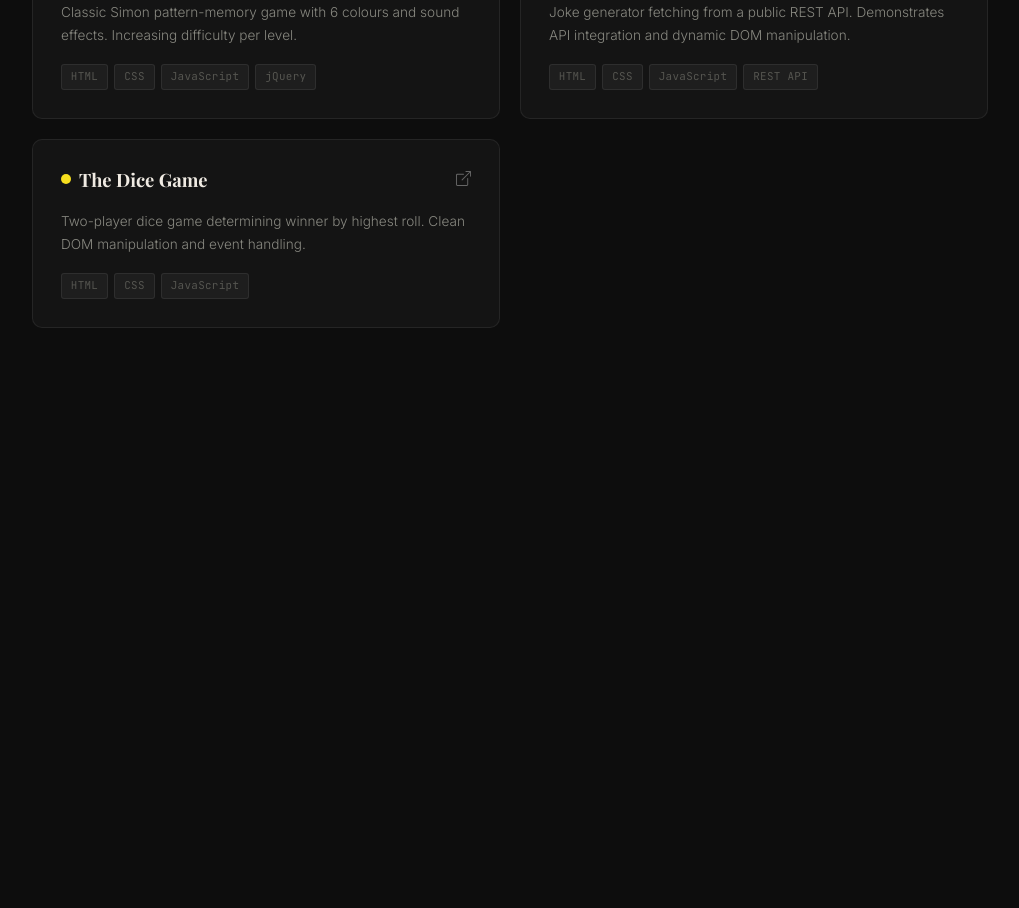
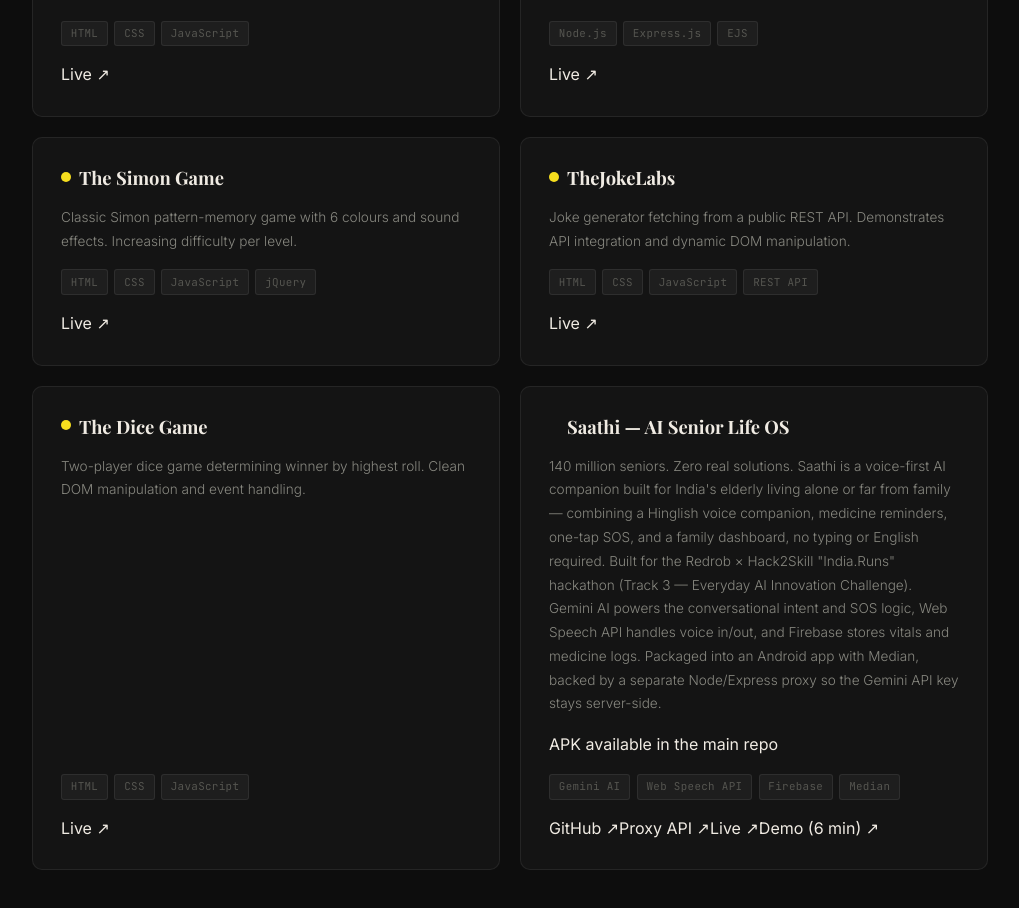
Before and after one commit to pawan2611/Portfolio, a React (Create React App) app: page /projects in a window 1280 px wide. Shown: the part 1460-2368 px from the top of the page, without its empty margins (104-1123 px from the left). Before the commit the page ends 1900 px from the top, so only its background shows below. Built offline with nearby package versions, Linux system fonts and the light colour scheme; a web font is replaced by a local one.

Commit message:
Solved the links issue

```diff
--- a/src/pages/Projects.jsx
+++ b/src/pages/Projects.jsx
@@ -5,7 +5,7 @@
     title: 'Saathi — AI Senior Life OS',
     techs: ['Gemini AI', 'Web Speech API', 'Firebase', 'Median'],
     category: 'ai',
-    desc: 'A voice-first AI companion built for India\'s 140M+ senior citizens living alone or far from family. Combines a Hinglish voice companion, medicine reminders, one-tap SOS, and a family dashboard — no typing or English required. Built for the Redrob × Hack2Skill "India.Runs" hackathon (Track 3 — Everyday AI Innovation Challenge). Gemini AI powers the conversational intent and SOS logic, Web Speech API handles voice in/out, and Firebase stores vitals and medicine logs. Packaged into an Android app with Median, backed by a separate Node/Express proxy so the Gemini API key stays server-side.',
+    desc: '140 million seniors. Zero real solutions. Saathi is a voice-first AI companion built for India\'s elderly living alone or far from family — combining a Hinglish voice companion, medicine reminders, one-tap SOS, and a family dashboard, no typing or English required. Built for the Redrob × Hack2Skill "India.Runs" hackathon (Track 3 — Everyday AI Innovation Challenge). Gemini AI powers the conversational intent and SOS logic, Web Speech API handles voice in/out, and Firebase stores vitals and medicine logs. Packaged into an Android app with Median, backed by a separate Node/Express proxy so the Gemini API key stays server-side.',
     github: 'https://github.com/pawan2611/SAATHI',
     proxy: 'https://github.com/pawan2611/Saathi-Proxy',
     live: 'https://pawan2611.github.io/SAATHI/',
@@ -97,40 +97,47 @@
   },
 ];
 
-const all = [...pythonProjects, ...webProjects];
-const FILTERS = ['All', 'Python', 'Web'];
+const all = [...pythonProjects, ...webProjects, ...aiProjects];
+const FILTERS = ['All', 'Python', 'Web', 'AI'];
 
 function ProjectCard({ project }) {
   const isPython = project.category === 'python';
-  const linkUrl = project.github || project.live;
-  const linkLabel = project.github ? 'GitHub ↗' : 'Live ↗';
-
-
+  const isAI = project.category === 'ai';
+  const dotClass = isPython ? 'dot-python' : isAI ? 'dot-ai' : 'dot-web';
 
   const links = [
-  project.github && { href: project.github, label: 'GitHub ↗' },
-  project.proxy && { href: project.proxy, label: 'Proxy API ↗' },
-  project.live && { href: project.live, label: 'Live ↗' },
-  project.demo && { href: project.demo, label: 'Demo (6 min) ↗' },
-].filter(Boolean);
+    project.github && { href: project.github, label: 'GitHub ↗' },
+    project.proxy && { href: project.proxy, label: 'Proxy API ↗' },
+    project.live && { href: project.live, label: 'Live ↗' },
+    project.demo && { href: project.demo, label: 'Demo (6 min) ↗' },
+  ].filter(Boolean);
 
   return (
     <div className="project-card">
       <div className="project-card-top">
-        <span className={`project-category-dot ${isPython ? 'dot-python' : 'dot-web'}`} />
+        <span className={`project-category-dot ${dotClass}`} />
         <span className="project-title">{project.title}</span>
-        <a href={linkUrl} target="_blank" rel="noreferrer" className="project-link-icon" title={linkLabel}>
-          <img src="/box-arrow-up-right.svg" alt="Open" />
-        </a>
       </div>
 
       <p className="project-desc">{project.desc}</p>
+
+      {project.note && <p className="project-note">{project.note}</p>}
 
       <div className="project-techs">
         {project.techs.map((t) => (
           <span key={t} className="tech-chip">{t}</span>
         ))}
       </div>
+
+      {links.length > 0 && (
+        <div className="project-links-row">
+          {links.map((l) => (
+            <a key={l.label} href={l.href} target="_blank" rel="noreferrer" className="project-link-text">
+              {l.label}
+            </a>
+          ))}
+        </div>
+      )}
     </div>
   );
 }
@@ -138,11 +145,11 @@
 function Projects() {
   const [filter, setFilter] = useState('All');
 
-  const visible = filter === 'All'
-    ? all
-    : filter === 'Python'
-      ? pythonProjects
-      : webProjects;
+  const visible =
+    filter === 'All' ? all :
+    filter === 'Python' ? pythonProjects :
+    filter === 'AI' ? aiProjects :
+    webProjects;
 
   return (
     <div className="page-shell">
@@ -177,11 +184,11 @@
             {f}
           </button>
         ))}
-        {/*
+        {
         <span className="project-count-badge">
           {visible.length} project{visible.length !== 1 ? 's' : ''}
         </span>
-        */}
+        }
       </div>
 
       <div className="project-grid">
```
